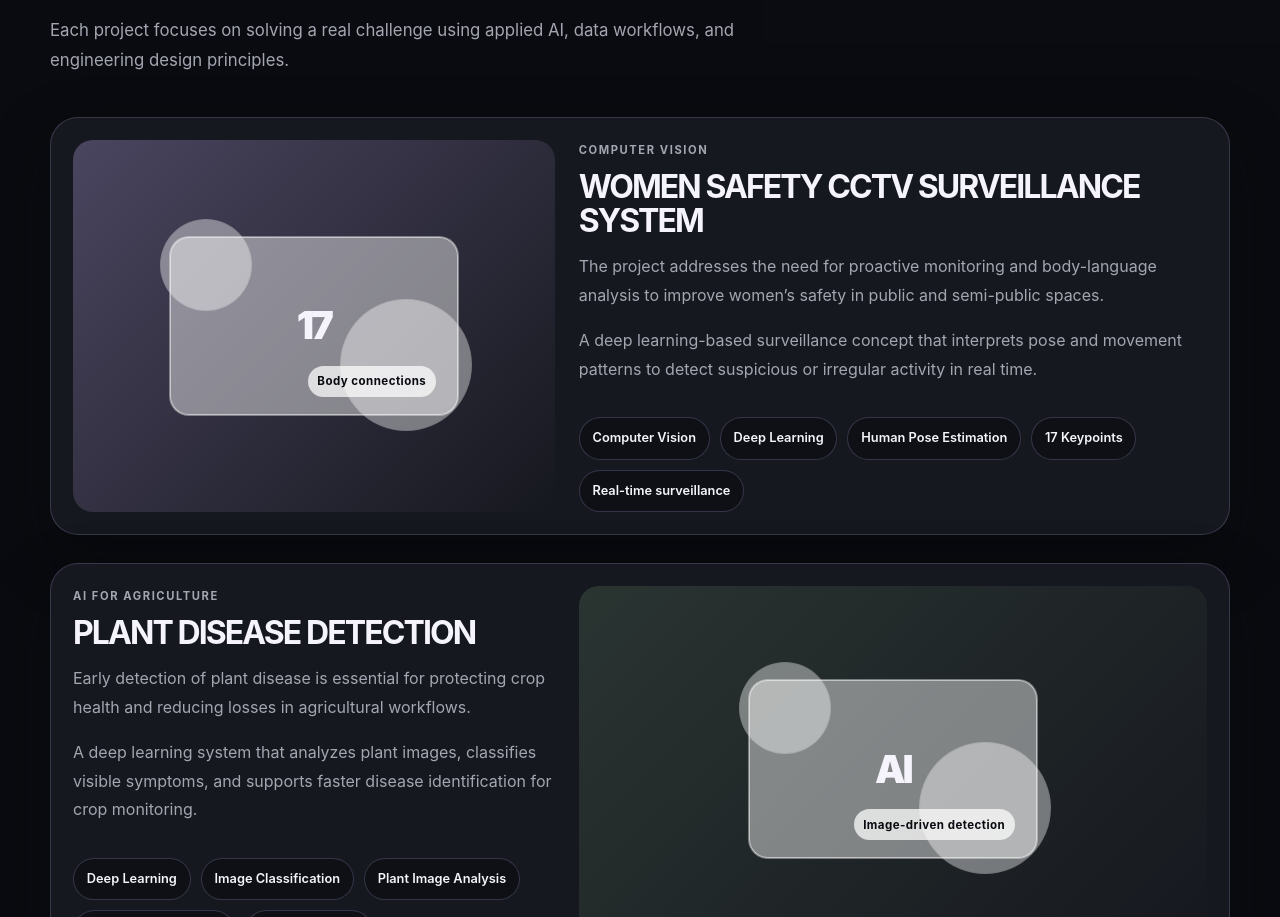
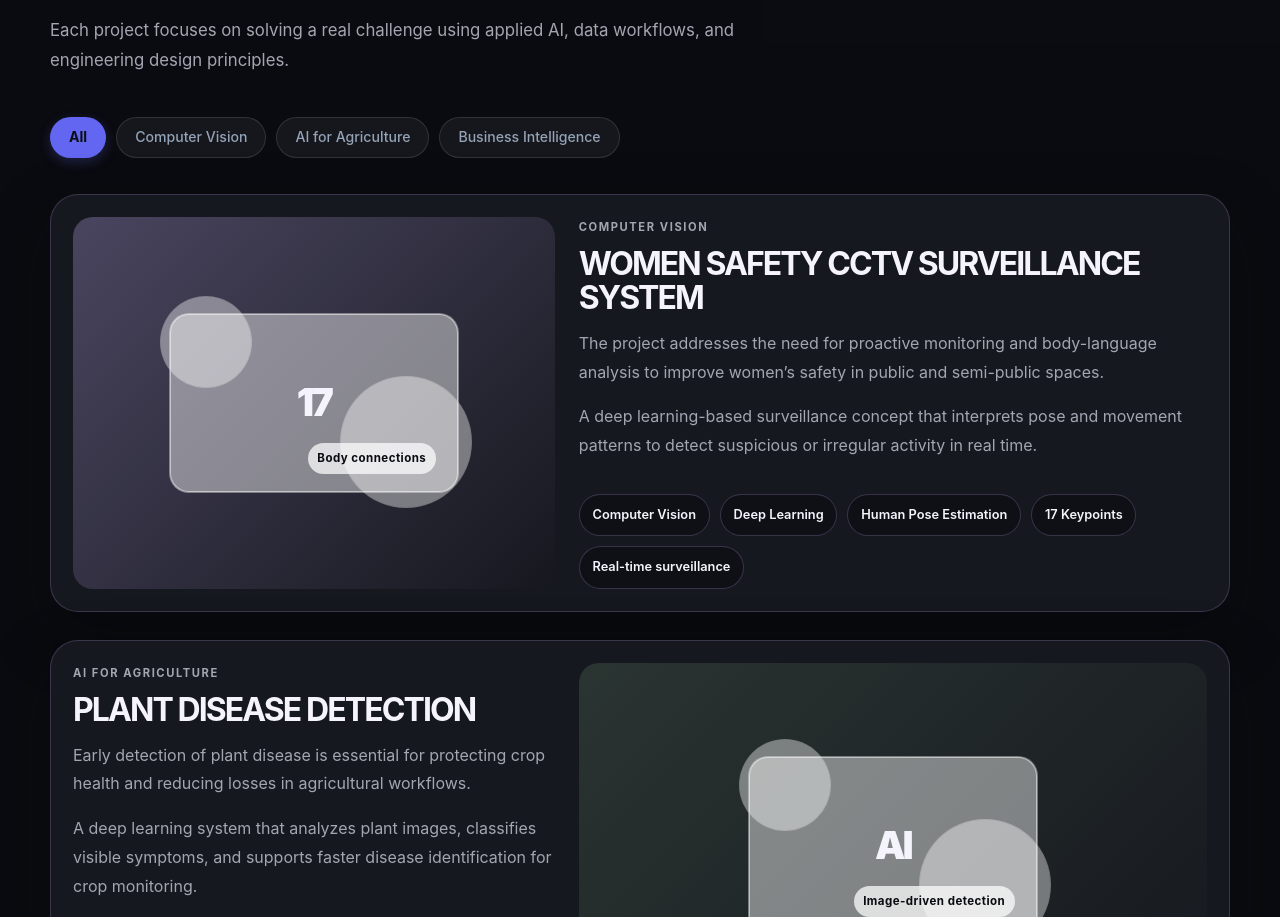
Before and after one commit to Sinchu-7/Portfolio, a React (Vite) app in the folder frontend/: page / in a window 1280 px wide. Shown: the part 2831-3748 px from the top of the page. Built offline with nearby package versions, Linux system fonts and the light colour scheme.

Commit message:
feat(frontend): add project category filter tabs with dynamic selection

```diff
--- a/frontend/src/App.jsx
+++ b/frontend/src/App.jsx
@@ -253,6 +253,13 @@ function App() {
   const [mobileOpen, setMobileOpen] = useState(false);
   const [activeSection, setActiveSection] = useState('home');
   const [showBackToTop, setShowBackToTop] = useState(false);
+  const [selectedCategory, setSelectedCategory] = useState('All');
+
+  const categories = ['All', 'Computer Vision', 'AI for Agriculture', 'Business Intelligence'];
+  const filteredProjects =
+    selectedCategory === 'All'
+      ? projects
+      : projects.filter((project) => project.category === selectedCategory);
 
   useEffect(() => {
     const observer = new IntersectionObserver(
@@ -465,8 +472,23 @@ function App() {
                 description="Each project focuses on solving a real challenge using applied AI, data workflows, and engineering design principles."
               />
 
+              <div className="filter-pill-group" role="tablist" aria-label="Project category filters">
+                {categories.map((category) => (
+                  <button
+                    key={category}
+                    type="button"
+                    role="tab"
+                    aria-selected={selectedCategory === category}
+                    className={`filter-pill ${selectedCategory === category ? 'active' : ''}`}
+                    onClick={() => setSelectedCategory(category)}
+                  >
+                    {category}
+                  </button>
+                ))}
+              </div>
+
               <div className="project-stack">
-                {projects.map((project) => (
+                {filteredProjects.map((project) => (
                   <article className={`project-card ${project.accent}`} key={project.title}>
                     <div className="project-visual" aria-hidden="true">
                       <div className="visual-device">
--- a/frontend/src/styles.css
+++ b/frontend/src/styles.css
@@ -1221,3 +1221,38 @@ button {
 .fab-back-to-top:active {
   transform: translateY(0);
 }
+
+/* Category Filter Tabs */
+.filter-pill-group {
+  display: flex;
+  flex-wrap: wrap;
+  gap: 10px;
+  margin-bottom: 36px;
+  justify-content: flex-start;
+}
+
+.filter-pill {
+  padding: 8px 18px;
+  border-radius: 999px;
+  background: rgba(255, 255, 255, 0.05);
+  border: 1px solid rgba(255, 255, 255, 0.12);
+  color: var(--text-muted, #94a3b8);
+  font-size: 0.88rem;
+  font-weight: 500;
+  cursor: pointer;
+  transition: all 0.2s ease;
+}
+
+.filter-pill:hover {
+  background: rgba(255, 255, 255, 0.1);
+  color: #ffffff;
+  border-color: rgba(255, 255, 255, 0.25);
+}
+
+.filter-pill.active {
+  background: var(--accent, #6366f1);
+  color: #0b0f17;
+  font-weight: 700;
+  border-color: transparent;
+  box-shadow: 0 4px 12px rgba(99, 102, 241, 0.25);
+}
```
